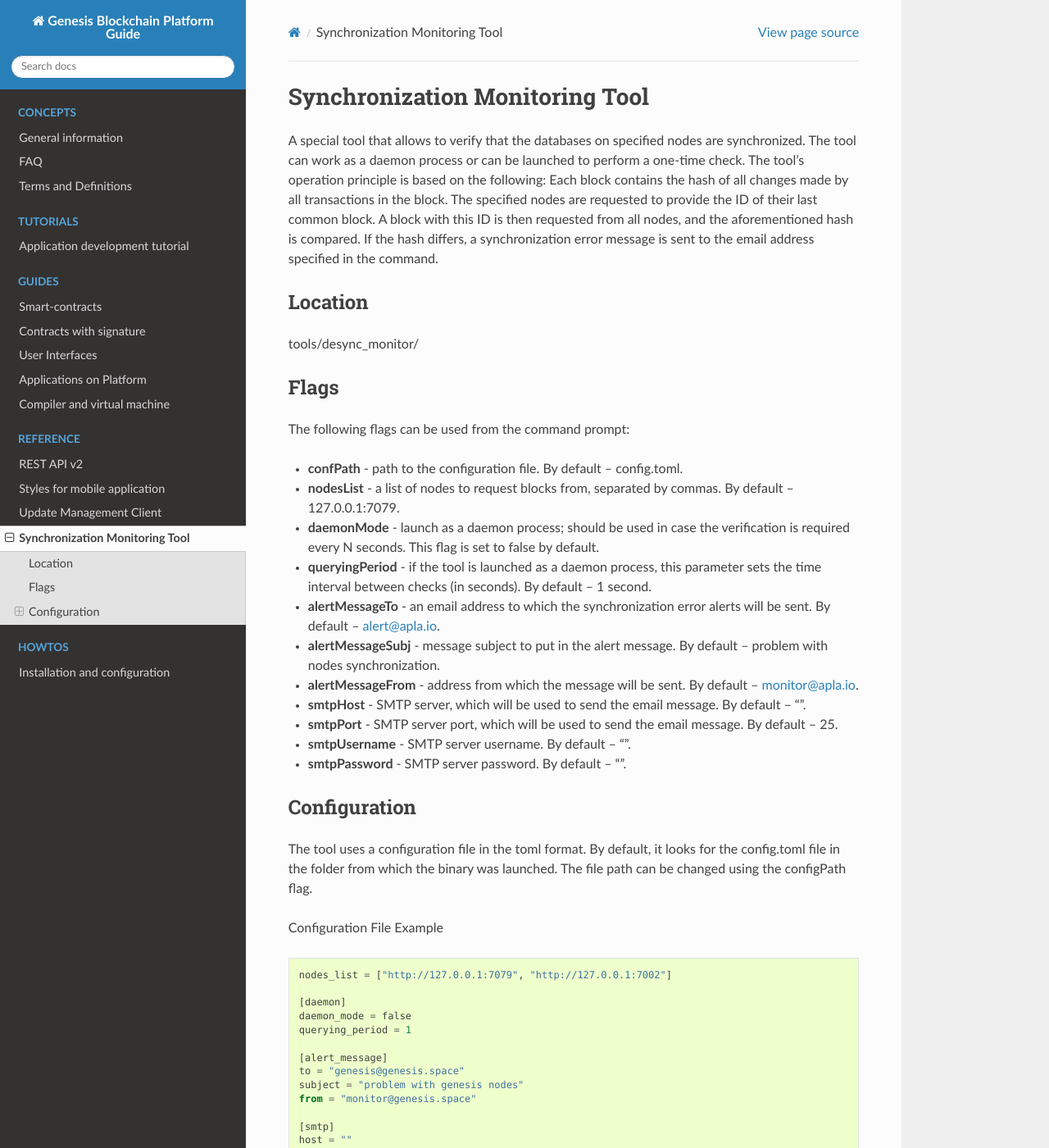
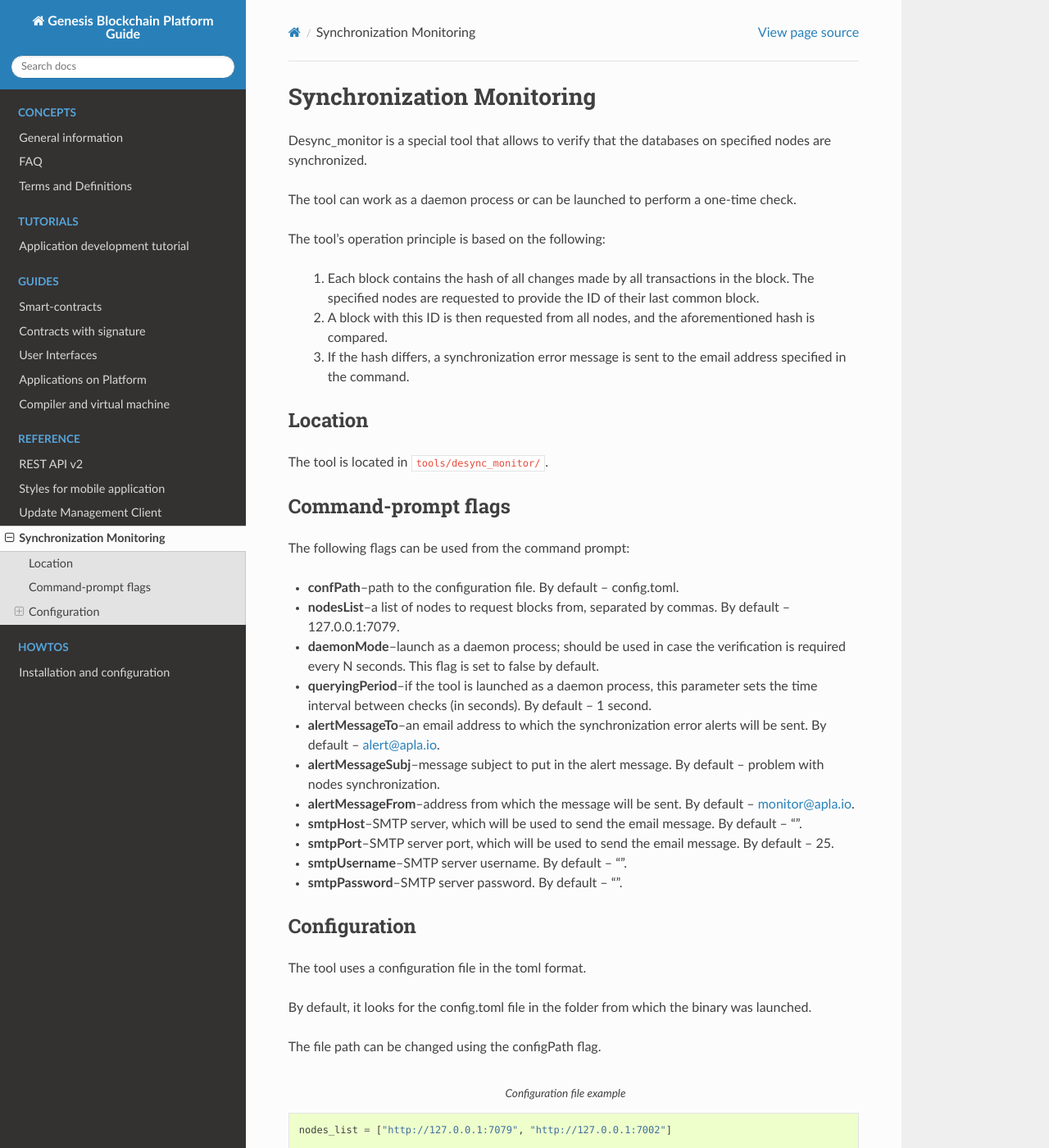
Before and after one commit to AplaProject/apla-docs-en, a Sphinx documentation site: the page built from source/reference/desync_monitor.rst, in a window 1280 px wide and 1400 px high. Shown: the whole window at 82% size. Built offline with Sphinx 7.4.7 and the Read the Docs theme 2.0.0, drawn with Linux system fonts in a browser that asks for light colours; some of the changed text lies outside the part shown.

Commit message:
style and format desync_monitor.rst

```diff
--- a/source/reference/desync_monitor.rst
+++ b/source/reference/desync_monitor.rst
@@ -1,41 +1,65 @@
-######################################################################
-Synchronization Monitoring Tool
-######################################################################
+Synchronization Monitoring
+##########################
 
-A special tool that allows to verify that the databases on specified nodes are synchronized.
-The tool can work as a daemon process or can be launched to perform a one-time check. The tool's operation principle is based on the following:
-Each block contains the hash of all changes made by all transactions in the block. The specified nodes are requested to provide the ID of their last common block. A block with this ID is then requested from all nodes, and the aforementioned hash is compared. If the hash differs, a synchronization error message is sent to the email address specified in the command.
+Desync_monitor is a special tool that allows to verify that the databases on specified nodes are synchronized.
 
-***********************************************************************
+The tool can work as a daemon process or can be launched to perform a one-time check.
+
+The tool's operation principle is based on the following:
+
+        #. Each block contains the hash of all changes made by all transactions in the block. The specified nodes are requested to provide the ID of their last common block.
+
+        #. A block with this ID is then requested from all nodes, and the aforementioned hash is compared.
+
+        #. If the hash differs, a synchronization error message is sent to the email address specified in the command.
+
+
 Location
-***********************************************************************
-tools/desync_monitor/
+========
 
-***********************************************************************
-Flags
-***********************************************************************
+The tool is located in ``tools/desync_monitor/``.
+
+
+Command-prompt flags
+====================
+
 The following flags can be used from the command prompt:
 
-* **confPath** - path to the configuration file. By default – config.toml.
-* **nodesList** - a list of nodes to request blocks from, separated by commas. By default – 127.0.0.1:7079.
-* **daemonMode** - launch as a daemon process; should be used in case the verification is required every N seconds. This flag is set to false by default.
-* **queryingPeriod** - if the tool is launched as a daemon process, this parameter sets the time interval between checks (in seconds). By default – 1 second.
-* **alertMessageTo** - an email address to which the synchronization error alerts will be sent. By default – alert@apla.io.
-* **alertMessageSubj** - message subject to put in the alert message. By default – problem  with nodes synchronization.
-* **alertMessageFrom** - address from which the message will be sent. By default – monitor@apla.io.
-* **smtpHost** - SMTP server, which will be used to send the email message. By default – "".
-* **smtpPort** - SMTP server port, which will be used to send the email message. By default – 25.
-* **smtpUsername** - SMTP server username. By default – "".
-* **smtpPassword** - SMTP server password. By default – "".
+* **confPath**–path to the configuration file. By default – config.toml.
 
-***********************************************************************
+* **nodesList**–a list of nodes to request blocks from, separated by commas. By default – 127.0.0.1:7079.
+
+* **daemonMode**–launch as a daemon process; should be used in case the verification is required every N seconds. This flag is set to false by default.
+
+* **queryingPeriod**–if the tool is launched as a daemon process, this parameter sets the time interval between checks (in seconds). By default – 1 second.
+
+* **alertMessageTo**–an email address to which the synchronization error alerts will be sent. By default – alert@apla.io.
+
+* **alertMessageSubj**–message subject to put in the alert message. By default – problem  with nodes synchronization.
+
+* **alertMessageFrom**–address from which the message will be sent. By default – monitor@apla.io.
+
+* **smtpHost**–SMTP server, which will be used to send the email message. By default – "".
+
+* **smtpPort**–SMTP server port, which will be used to send the email message. By default – 25.
+
+* **smtpUsername**–SMTP server username. By default – "".
+
+* **smtpPassword**–SMTP server password. By default – "".
+
+
 Configuration
-***********************************************************************
-The tool uses a configuration file in the toml format. By default, it looks for the config.toml file in the folder from which the binary was launched. The file path can be changed using the configPath flag.
+=============
 
-Configuration File Example
+The tool uses a configuration file in the toml format.
 
-.. code::
+By default, it looks for the config.toml file in the folder from which the binary was launched.
+
+The file path can be changed using the configPath flag.
+
+
+.. code-block:: default
+        :caption: Configuration file example
 
         nodes_list = ["http://127.0.0.1:7079", "http://127.0.0.1:7002"]
 
```
Also changed, not shown: other parts of source/reference/desync_monitor.rst (+26 -16 lines).
